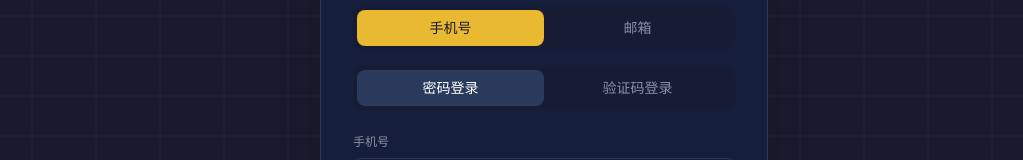
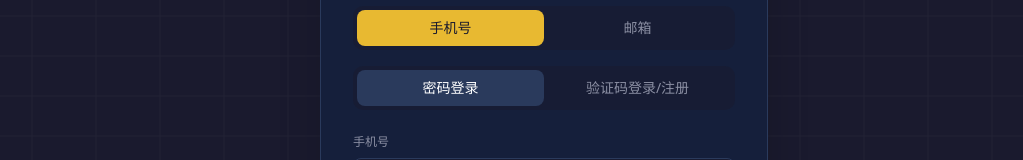
Before and after one commit to 7878gyc/zhizi-web, a Next.js app: page /login in a window 1280 px wide. Shown: the part 304-464 px from the top of the page, without its empty margins (96-1119 px from the left). Built offline with nearby package versions, Linux system fonts and the light colour scheme.

Commit message:
feat: 登录页验证码模式文案改为验证码登录/注册 Co-authored-by: monkeycode-ai <monkeycode-ai@chaitin.com>

```diff
--- a/src/app/login/page.tsx
+++ b/src/app/login/page.tsx
@@ -202,9 +202,9 @@ export default function LoginPage() {
                   : 'text-[#8B8FA3] hover:text-white'
               }`}
             >
-              验证码登录
-            </button>
-          </div>
+               验证码登录/注册
+              </button>
+            </div>
 
           <div className="space-y-4">
             <div className="space-y-2">
@@ -273,7 +273,7 @@ export default function LoginPage() {
                   登录中...
                 </span>
               ) : (
-                '登录'
+                authMode === 'code' ? '登录 / 注册' : '登录'
               )}
             </Button>
           </div>
```
